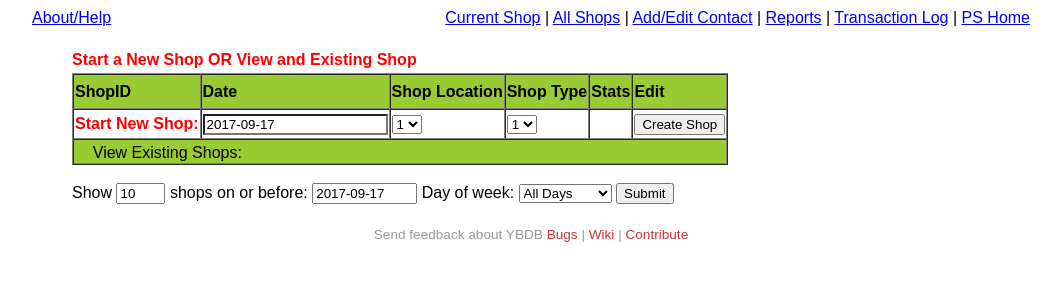
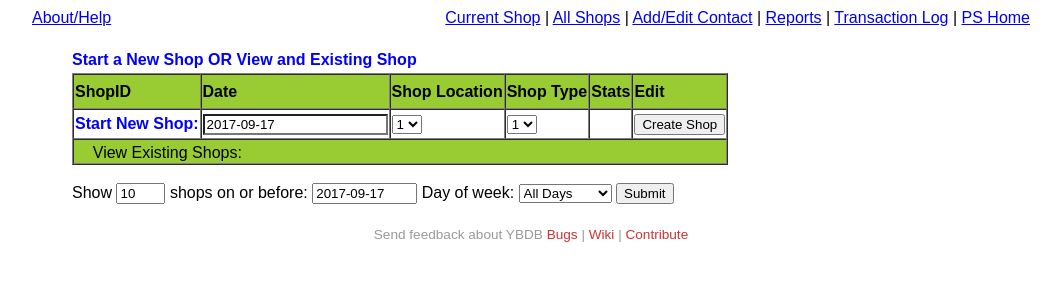
Before and after one commit to fspc/Yellow-Bike-Database, a PHP site: page /start_shop.php?shop_id=1 in a window 1280 px wide. Shown: the top 300 px of the page, without its empty margins (109-1170 px from the left). Run offline with PHP 8.4, Linux system fonts and the light colour scheme; tables that the repository leaves empty hold one stand-in row (values such as "Sample post"); data that the repository does not hold is empty.

Commit message:
Changes from loud red, to cool blue (experiment).

```diff
--- a/css/css_yb_standard.css
+++ b/css/css_yb_standard.css
@@ -41,7 +41,8 @@
 	font-weight: bold;
 }
 .yb_heading3red {
-	color: #FF0000;
+	//color: #FF0000;
+	color: blue;
 	background-color: #FFFFFF;
 	font-weight: bold;
 }
```
